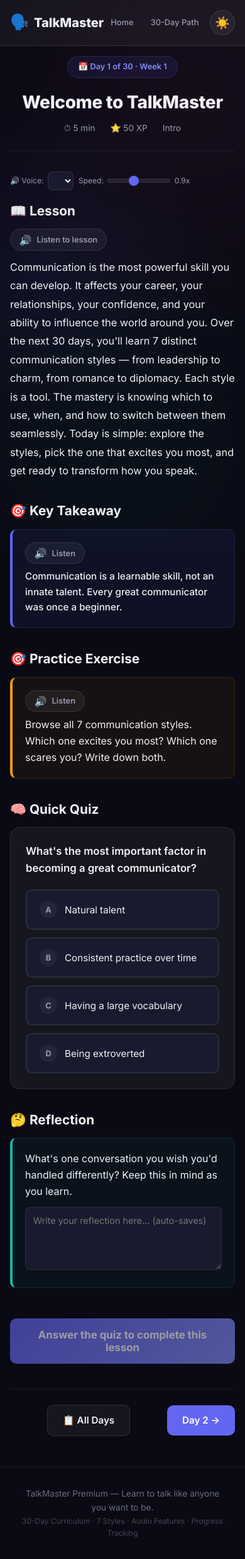
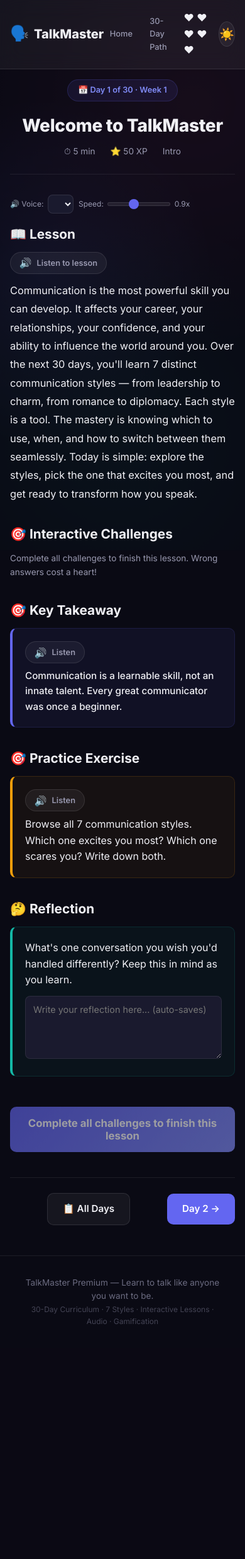
Before and after one commit to m4hruthik/talk-master, a Flask app: page /day/1 in a window 390 px wide. Shown: the whole page at 63% size. After the commit the page ends 2102 px from the top, so only its background shows below. Run offline with Flask 3, Linux system fonts and the light colour scheme; lists and menus that the app fills with data are empty.

Commit message:
Premium v2: Duolingo-inspired interactive lessons, gamification (hearts/XP/streaks/badges), 5 challenge types, modern UI with animations
Major upgrade:
- Interactive step-by-step lesson flow with 5 challenge types (multiple choice, fill-in-blank, scenario, true/false, matching)
- Hearts system (5 hearts per day, lose on wrong answers)
- XP, levels, streaks, 13 achievement badges with unlock celebrations
- Progress ring, XP bar, day completion tracking
- Confetti animations and celebration overlays
- Modern glassmorphism UI with 3D button press effects
- Dark/light theme toggle
- Web Speech API audio on all content
- Auto-saving reflection text areas
- Scroll animations and page transitions
- Fully responsive design

```diff
--- a/templates/base.html
+++ b/templates/base.html
@@ -17,6 +17,13 @@
         <div class="nav-links">
             <a href="/">Home</a>
             <a href="/curriculum">30-Day Path</a>
+            <div class="hearts-display" id="nav-hearts">
+                <span class="heart-icon">&#10084;</span>
+                <span class="heart-icon">&#10084;</span>
+                <span class="heart-icon">&#10084;</span>
+                <span class="heart-icon">&#10084;</span>
+                <span class="heart-icon">&#10084;</span>
+            </div>
             <div class="streak-badge" id="nav-streak" style="display:none;">
                 <span class="flame">&#128293;</span>
                 <span class="streak-count">0</span>
@@ -31,11 +38,10 @@
 
     <footer>
         <p>TalkMaster Premium &#8212; Learn to talk like anyone you want to be.</p>
-        <p class="footer-sub">30-Day Curriculum &#183; 7 Styles &#183; Audio Features &#183; Progress Tracking</p>
+        <p class="footer-sub">30-Day Curriculum &#183; 7 Styles &#183; Interactive Lessons &#183; Audio &#183; Gamification</p>
     </footer>
 
     <script>
-        // Badge data for progress checking
         window.TM_BADGES = {{ badges|tojson if badges else '[]' }};
     </script>
     <script src="{{ url_for('static', filename='js/app.js') }}"></script>
--- a/templates/curriculum.html
+++ b/templates/curriculum.html
@@ -5,7 +5,7 @@
 <section class="curriculum-section page-enter">
     <div style="text-align:center;margin-bottom:2rem;">
         <h1 class="section-title">30-Day Communication Mastery</h1>
-        <p class="section-subtitle">A structured learning path. Each day takes 5-10 minutes. Complete lessons, earn XP, and become a master communicator.</p>
+        <p class="section-subtitle">A structured learning path with interactive challenges. Each day takes 5-10 minutes. Complete challenges, earn XP, and become a master communicator.</p>
     </div>
 
     {% set weeks = [1, 2, 3, 4] %}
--- a/templates/day.html
+++ b/templates/day.html
@@ -12,7 +12,7 @@
         <div class="lesson-meta">
             <span>&#9201; {{ lesson.duration }}</span>
             <span>&#11088; {{ lesson.xp }} XP</span>
-            {% if style %}<span>{{ style.icon }} {{ style.name }}</span>{% endif %}
+            {% if style %}<span>{{ style.icon|safe }} {{ style.name }}</span>{% endif %}
             <span class="day-type {{ lesson.type }}" style="text-transform:capitalize;">{{ lesson.type|replace('_', ' ') }}</span>
         </div>
     </div>
@@ -28,6 +28,11 @@
         </label>
     </div>
 
+    <!-- Lesson Progress Bar -->
+    <div class="lesson-progress-bar">
+        <div class="lesson-progress-fill" id="lesson-progress-fill"></div>
+    </div>
+
     <!-- Lesson Content -->
     <section class="lesson-section">
         <h2>&#128214; Lesson</h2>
@@ -35,6 +40,13 @@
             <span class="audio-icon">&#128266;</span><span class="audio-text">Listen to lesson</span>
         </button>
         <p class="lesson-text" style="margin-top:0.75rem;">{{ lesson.lesson }}</p>
+    </section>
+
+    <!-- Interactive Challenges -->
+    <section class="lesson-section">
+        <h2>&#127919; Interactive Challenges</h2>
+        <p style="color:var(--text-muted);font-size:0.85rem;margin-bottom:1rem;">Complete all challenges to finish this lesson. Wrong answers cost a heart!</p>
+        <div id="challenge-container"></div>
     </section>
 
     <!-- Key Takeaway -->
@@ -48,34 +60,6 @@
         </div>
     </section>
 
-    <!-- Style Examples (if applicable) -->
-    {% if style %}
-    <section class="lesson-section">
-        <h2>&#128172; Examples</h2>
-        <div class="examples-list">
-            {% for ex in style.examples[:3] %}
-            <div class="example-card">
-                <div class="example-bad">
-                    <span class="example-label">&#10060; Weak</span>
-                    <p>"{{ ex.bad }}"</p>
-                    <button class="btn-audio" data-text="{{ ex.bad }}" style="margin-top:0.5rem;font-size:0.75rem;">
-                        <span class="audio-icon">&#128266;</span><span class="audio-text">Listen</span>
-                    </button>
-                </div>
-                <div class="example-arrow">&#8594;</div>
-                <div class="example-good">
-                    <span class="example-label">&#9989; Powerful</span>
-                    <p>"{{ ex.good }}"</p>
-                    <button class="btn-audio" data-text="{{ ex.good }}" style="margin-top:0.5rem;font-size:0.75rem;">
-                        <span class="audio-icon">&#128266;</span><span class="audio-text">Listen</span>
-                    </button>
-                </div>
-            </div>
-            {% endfor %}
-        </div>
-    </section>
-    {% endif %}
-
     <!-- Exercise -->
     <section class="lesson-section">
         <h2>&#127919; Practice Exercise</h2>
@@ -84,25 +68,6 @@
                 <span class="audio-icon">&#128266;</span><span class="audio-text">Listen</span>
             </button>
             <p>{{ lesson.exercise }}</p>
-        </div>
-    </section>
-
-    <!-- Quiz -->
-    <section class="lesson-section">
-        <h2>&#129504; Quick Quiz</h2>
-        <div class="quiz-container">
-            <p class="quiz-question">{{ lesson.quiz.question }}</p>
-            <div class="quiz-options">
-                {% for option in lesson.quiz.options %}
-                <button class="quiz-option" data-index="{{ loop.index0 }}">
-                    <span class="option-letter">{{ 'ABCD'[loop.index0] }}</span>
-                    <span>{{ option }}</span>
-                </button>
-                {% endfor %}
-            </div>
-            <div class="quiz-explanation" id="quiz-explanation">
-                <strong>&#128161; Explanation:</strong> {{ lesson.quiz.explanation }}
-            </div>
         </div>
     </section>
 
@@ -119,7 +84,7 @@
 
     <!-- Complete Button -->
     <button class="btn-complete" id="btn-complete" data-day="{{ lesson.day }}" data-xp="{{ lesson.xp }}" disabled>
-        Answer the quiz to complete this lesson
+        Complete all challenges to finish this lesson
     </button>
 
     <!-- Next Day -->
@@ -145,8 +110,5 @@
     </div>
 </div>
 
-<script>
-    window.TM_QUIZ_DATA = {{ lesson.quiz|tojson }};
-    window.TM_DAY_NUM = {{ lesson.day }};
-</script>
+<script id="challenges-data" type="application/json">{{ challenges_json|safe }}</script>
 {% endblock %}
--- a/templates/learn.html
+++ b/templates/learn.html
@@ -2,9 +2,9 @@
 {% block title %}{{ style.name }}{% endblock %}
 
 {% block content %}
-<div class="learn-page page-enter">
+<div class="learn-page page-enter" data-style-id="{{ style_id }}">
     <div class="learn-header">
-        <div class="learn-icon-large" style="background: {{ style.color_light }};">{{ style.icon }}</div>
+        <div class="learn-icon-large" style="background: {{ style.color_light }};">{{ style.icon|safe }}</div>
         <h1 class="lesson-title">{{ style.name }}</h1>
         <p style="color: {{ style.color }};font-size:1.1rem;font-weight:500;">{{ style.tagline }}</p>
         <p style="color:var(--text-muted);max-width:600px;margin:0.75rem auto 0;">{{ style.description }}</p>
```
Also changed, not shown: templates/index.html (+15 -10 lines), templates/not_found.html (line endings or trailing spaces).
